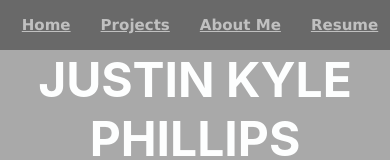
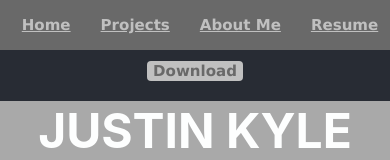
Before and after one commit to jphill4884/portfolio, a React (Create React App) app: page /resume in a window 390 px wide. Shown: the top 160 px of the page. Built offline with nearby package versions, Linux system fonts and the light colour scheme; no server answers.

Commit message:
reinstate download button on resume route

```diff
--- a/package.json
+++ b/package.json
@@ -10,6 +10,7 @@
     "contentful": "^10.1.6",
     "date-fns": "^2.30.0",
     "dotenv": "^16.0.3",
+    "file-saver": "^2.0.5",
     "react": "^18.2.0",
     "react-dom": "^18.2.0",
     "react-router-dom": "^6.11.0",
--- a/src/Resume/Main.js
+++ b/src/Resume/Main.js
@@ -27,7 +27,7 @@ function Main() {
       .getEntries({ content_type: "mission" })
       .then((missionData) => setMission(missionData));
   }, []);
-  console.log(mission);
+
   return (
       <div className="main-resume">
         <div className="divider-row">
--- a/src/Resume/Resume.css
+++ b/src/Resume/Resume.css
@@ -4,7 +4,7 @@
   max-width: 1200px;
   margin-left: auto;
   margin-right: auto;
-  margin-top: 80px;
+  margin-top: 20px;
 }
 
 .download-button{
@@ -17,19 +17,22 @@ button{
   font-family: Verdana, Geneva, Tahoma, sans-serif;
   font-size: calc(10px + .6vh);
   font-weight: bold;
+  text-decoration: none;
+  border: none;
+  border-radius: 4px;
 }
 
 @media screen and (max-width: 430px) {
   .resume{
     flex: 0 0 auto;
     flex-direction: column;
-    margin-top: 50px;
+    margin-top: 20px;
   }
 }
 
 @media screen and (max-width: 1024px) {
   .resume{
     flex: 0 0 auto;
-    margin-top: 50px;
+    margin-top: 20px;
   }
 }
--- a/src/Resume/Resume.js
+++ b/src/Resume/Resume.js
@@ -3,11 +3,32 @@ import SideBar from "./Sidebar";
 import Main from "./Main";
 import NavBar from "../NavBar";
 import "../NavBar.css";
+import { useState, useEffect } from 'react';
+import client from './Contentful';
+import saveAs from 'file-saver';
 
 function Resume() {
+
+  const [resumePdf, setResumePdf] = useState();
+
+  useEffect(() => {
+    client
+      .getAsset("1WFVIY50X1Dndrd9faAR5E")
+      .then((download) => setResumePdf(download));
+    }, []);
+
+  const blob = ('https:' + (resumePdf && resumePdf.fields.file.url));
+
+  const downloadPdf = () => {
+    saveAs(blob, "Kyle_Phillips_Resume.pdf")
+  };
+
   return (
     <div>
       <NavBar />
+      <div className="download-button">
+          <button onClick={downloadPdf} >Download</button>
+      </div>
       <div className="resume">
         <SideBar />
         <Main />
```
Also changed, not shown: src/App.css (line endings or trailing spaces), 1 other file (tests, documents, lock files or other folders).
